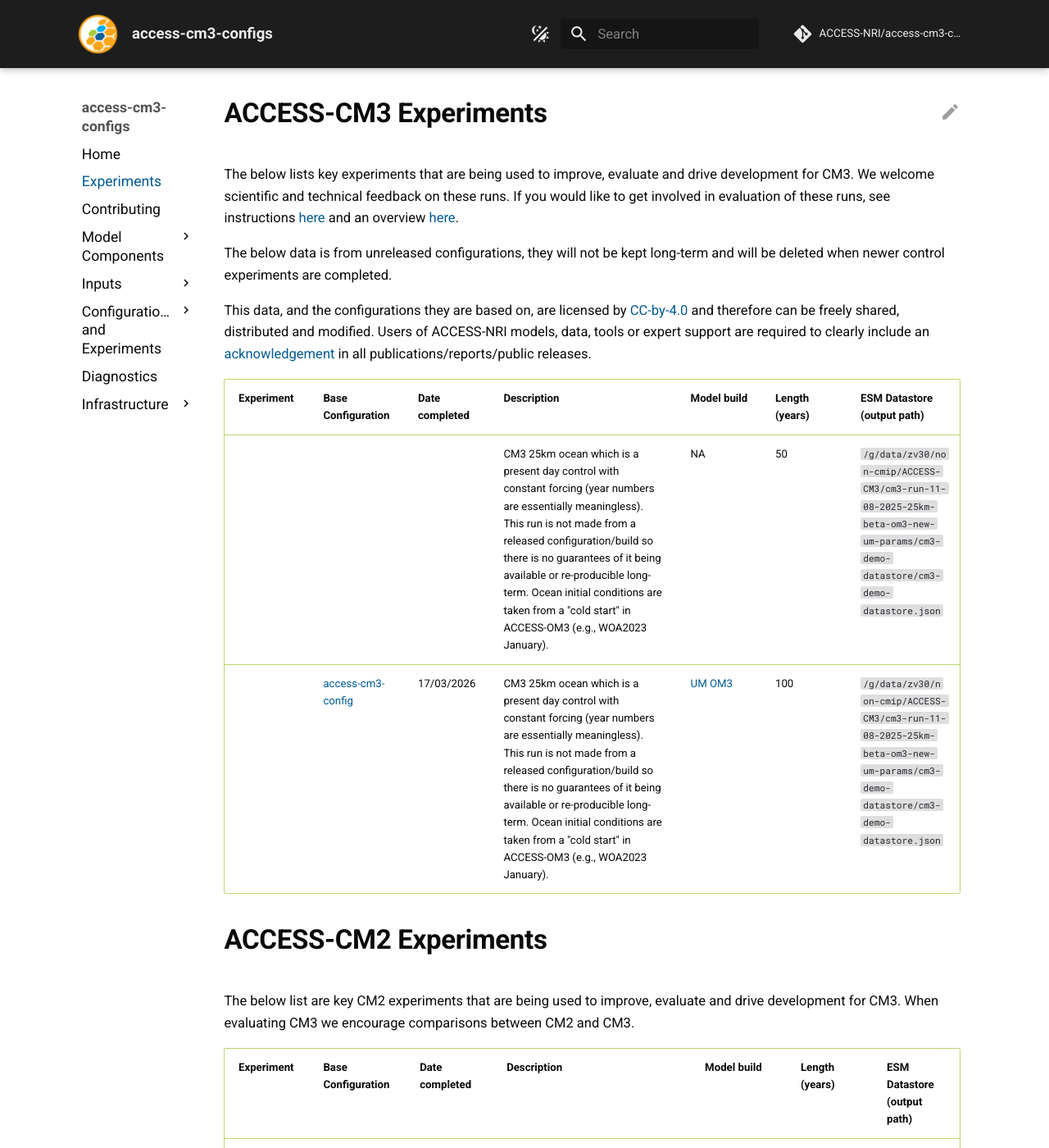
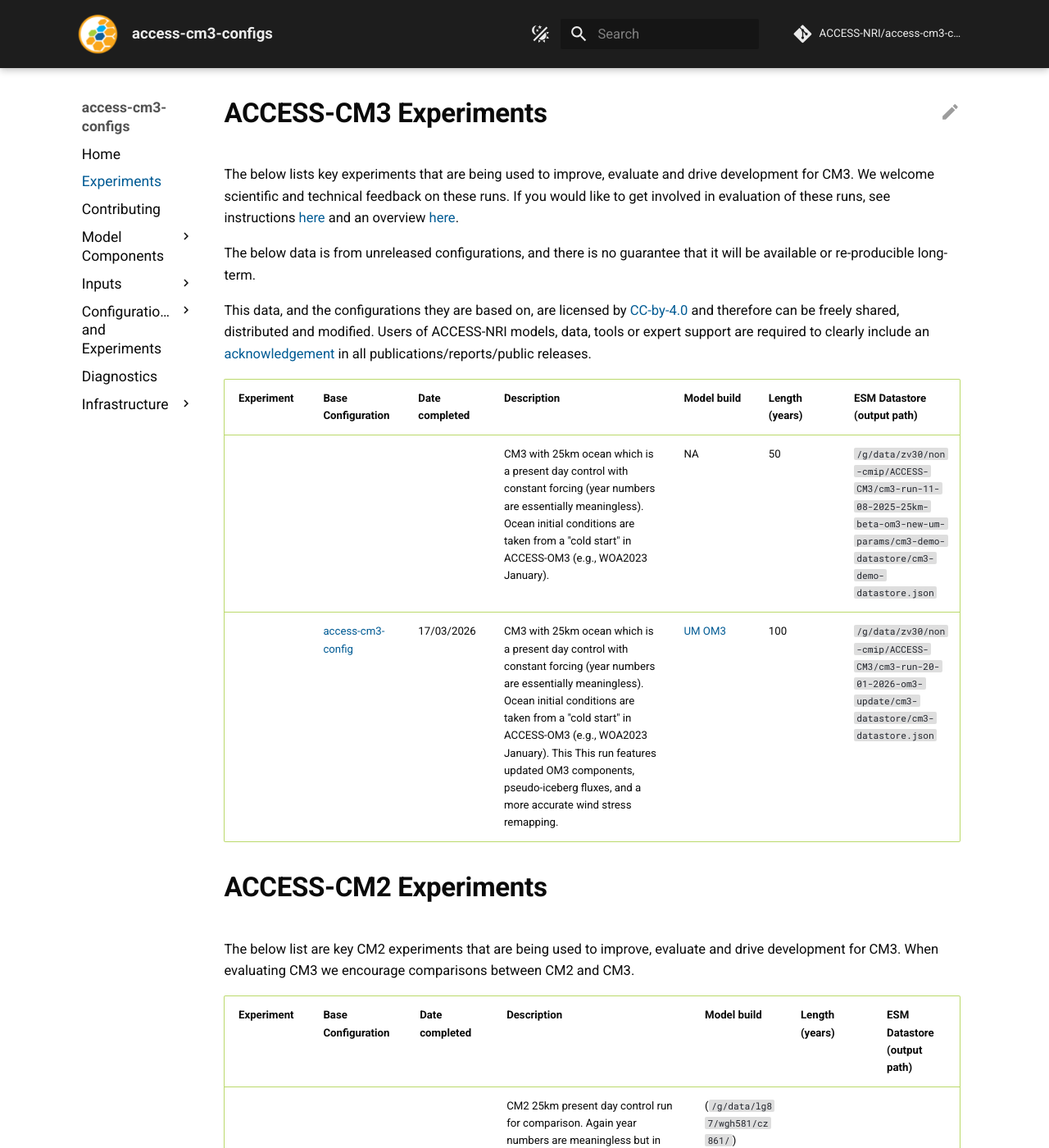
Before and after one commit to ACCESS-NRI/access-cm3-config-docs, an MkDocs documentation site: the page built from documentation/docs/pages/Experiments.md, in a window 1280 px wide and 1400 px high. Shown: the whole window at 82% size. Built offline with MkDocs 1.6.1 and Material for MkDocs 9.7.7, drawn with Linux system fonts in a browser that asks for light colours; comment, search, counter and statistics services are not loaded.

Commit message:
Fix esm data store, and add extra experiment info

```diff
--- a/documentation/docs/pages/Experiments.md
+++ b/documentation/docs/pages/Experiments.md
@@ -16,7 +16,7 @@ so the table has more screen real estate -->
 
 The below lists key experiments that are being used to improve, evaluate and drive development for CM3. We welcome scientific and technical feedback on these runs. If you would like to get involved in evaluation of these runs, see instructions [here](https://github.com/acCESS-Community-Hub/access-cm3-paper-1/) and an overview [here](/contributing/#help-us-evaluate-and-improve-applications-of-cm).
 
-The below data is from unreleased configurations, they will not be kept long-term and will be deleted when newer control experiments are completed.
+The below data is from unreleased configurations, and there is no guarantee that it will be available or re-producible long-term.
 
 This data, and the configurations they are based on, are licensed by
 [CC-by-4.0](https://creativecommons.org/licenses/by/4.0/) and therefore can be freely shared,
@@ -24,10 +24,10 @@ distributed and modified. Users of ACCESS-NRI models, data, tools or expert supp
  to clearly include an [acknowledgement](https://www.access-nri.org.au/resources/acknowledging-us/)
   in all publications/reports/public releases.
 
-| Experiment | Base Configuration | Date completed | Description                                                                                                                                                                                                                                                                                                                                        | Model build                                                                                                                                                                                                     | Length (years) | ESM Datastore  <br/>  (output path)                                                                                             |
-| ---------- | ------------------ |----------------| -------------------------------------------------------------------------------------------------------------------------------------------------------------------------------------------------------------------------------------------------------------------------------------------------------------------------------------------------- |-----------------------------------------------------------------------------------------------------------------------------------------------------------------------------------------------------------------|----------------|---------------------------------------------------------------------------------------------------------------------------------|
-|            |                    |                | CM3 25km ocean which is a present day control with constant forcing (year numbers are essentially meaningless). This run is not made from a released configuration/build so there is no guarantees of it being available or re-producible long-term. Ocean initial conditions are taken from a "cold start" in ACCESS-OM3 (e.g., WOA2023 January). | NA                                                                                                                                                                                                              | 50             | `/g/data/zv30/non-cmip/ACCESS-CM3/cm3-run-11-08-2025-25km-beta-om3-new-um-params/cm3-demo-datastore/cm3-demo-datastore.json`  |
-|            | [access-cm3-config](https://github.com/ACCESS-NRI/access-cm3-configs/tree/7c544cc2bfce97d28cf877b63620a6757a2aa273) | 17/03/2026     | CM3 25km ocean which is a present day control with constant forcing (year numbers are essentially meaningless). This run is not made from a released configuration/build so there is no guarantees of it being available or re-producible long-term. Ocean initial conditions are taken from a "cold start" in ACCESS-OM3 (e.g., WOA2023 January). | [UM](https://github.com/ACCESS-NRI/UM/tree/3ed9cb65e997b4453ee362f73876db2cb6b62036) [OM3](https://github.com/ACCESS-NRI/ACCESS-OM3/tree/a5b511da9573b106c3a98dc16e3b9668bfb597f1) | 100            | `/g/data/zv30/n on-cmip/ACCESS-CM3/cm3-run-11-08-2025-25km-beta-om3-new-um-params/cm3-demo-datastore/cm3-demo-datastore.json` |
+| Experiment | Base Configuration | Date completed | Description                                                                                                                                                                                                                                                                                                                         | Model build                                                                                                                                                                                                     | Length (years) | ESM Datastore  <br/>  (output path)                                                                                             |
+| ---------- | ------------------ |----------------|-------------------------------------------------------------------------------------------------------------------------------------------------------------------------------------------------------------------------------------------------------------------------------------------------------------------------------------|-----------------------------------------------------------------------------------------------------------------------------------------------------------------------------------------------------------------|----------------|---------------------------------------------------------------------------------------------------------------------------------|
+|            |                    |                | CM3 with 25km ocean which is a present day control with constant forcing (year numbers are essentially meaningless). Ocean initial conditions are taken from a "cold start" in ACCESS-OM3 (e.g., WOA2023 January).                                                                                                                  | NA                                                                                                                                                                                                              | 50             | `/g/data/zv30/non-cmip/ACCESS-CM3/cm3-run-11-08-2025-25km-beta-om3-new-um-params/cm3-demo-datastore/cm3-demo-datastore.json`  |
+|            | [access-cm3-config](https://github.com/ACCESS-NRI/access-cm3-configs/tree/7c544cc2bfce97d28cf877b63620a6757a2aa273) | 17/03/2026     | CM3 with 25km ocean which is a present day control with constant forcing (year numbers are essentially meaningless). Ocean initial conditions are taken from a "cold start" in ACCESS-OM3 (e.g., WOA2023 January). This This run features updated OM3 components, pseudo-iceberg fluxes, and a more accurate wind stress remapping. | [UM](https://github.com/ACCESS-NRI/UM/tree/3ed9cb65e997b4453ee362f73876db2cb6b62036) [OM3](https://github.com/ACCESS-NRI/ACCESS-OM3/tree/a5b511da9573b106c3a98dc16e3b9668bfb597f1) | 100            | `/g/data/zv30/non-cmip/ACCESS-CM3/cm3-run-20-01-2026-om3-update/cm3-datastore/cm3-datastore.json` |
 
 # ACCESS-CM2 Experiments
 
```
